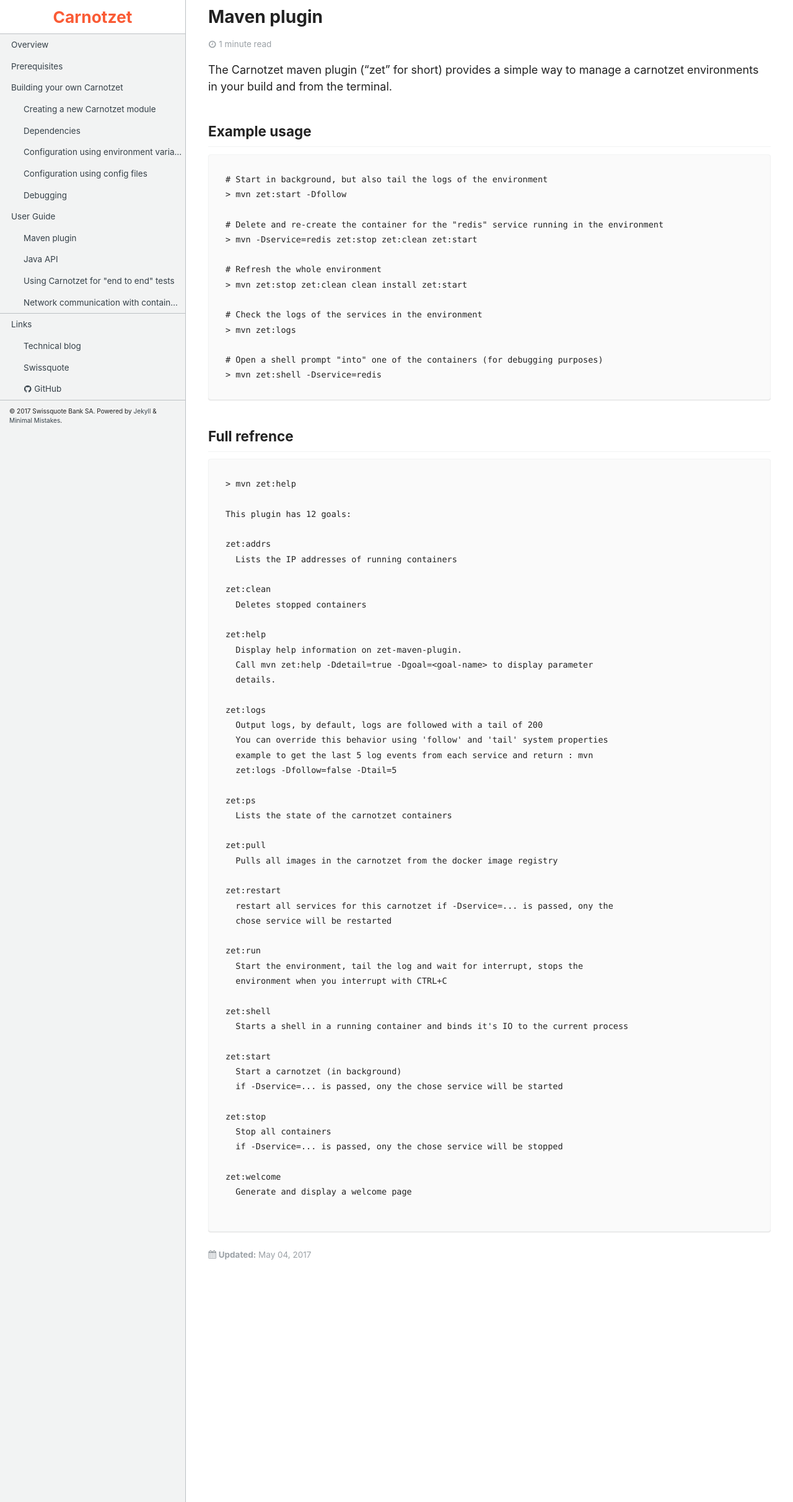
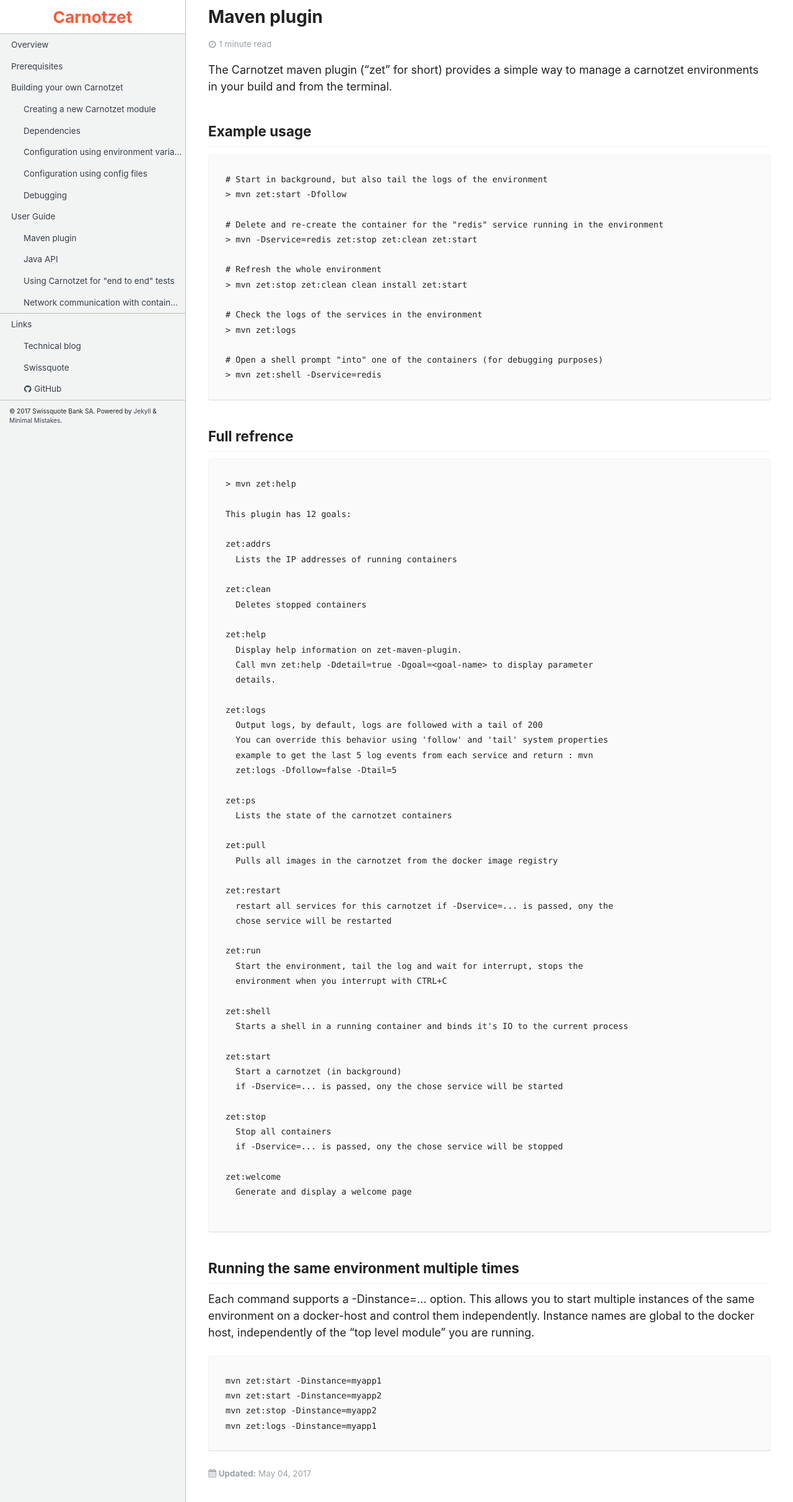
Before and after one commit to swissquote/carnotzet, a Jekyll site: the page built from docs/_docs/user-guide/maven-plugin.md, in a window 1280 px wide. Shown: the whole page at 62% size. Built offline with Jekyll 4.4.1, drawn with Linux system fonts in a browser that asks for light colours.

Commit message:
Documentation

````diff
--- a/docs/_docs/user-guide/maven-plugin.md
+++ b/docs/_docs/user-guide/maven-plugin.md
@@ -78,3 +78,16 @@ zet:welcome
   Generate and display a welcome page
 
 ```
+
+## Running the same environment multiple times
+
+Each command supports a -Dinstance=... option. This allows you to start multiple instances of the same environment
+on a docker-host and control them independently. Instance names are global to the docker host, independently of the
+"top level module" you are running.
+
+```
+mvn zet:start -Dinstance=myapp1
+mvn zet:start -Dinstance=myapp2
+mvn zet:stop -Dinstance=myapp2
+mvn zet:logs -Dinstance=myapp1
+```
````
Also changed, not shown: README.md.
